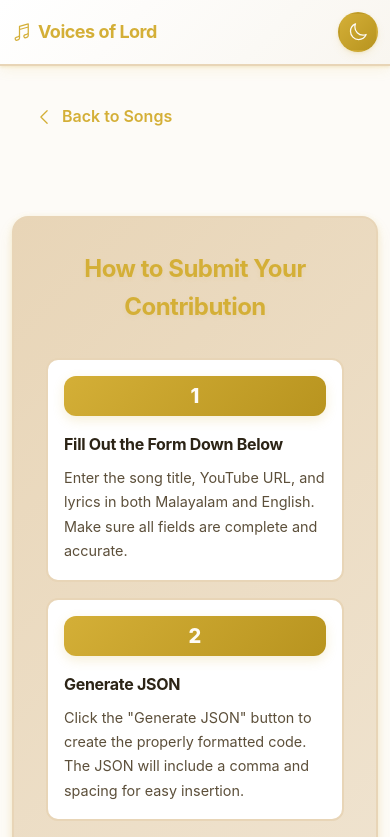
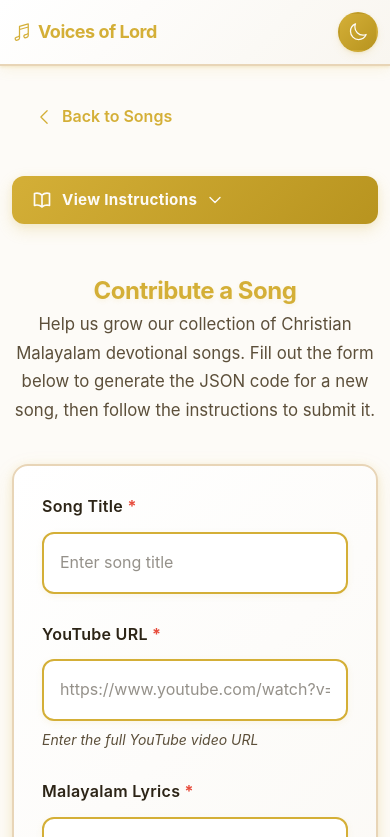
Before and after one commit to dariogeorge21/voices-of-lord, a Next.js app: page /contribute in a window 390 px wide. Shown: the top 837 px of the page. Built offline with nearby package versions, Linux system fonts and the light colour scheme.

Commit message:
feat(contribute): Add instructions toggle functionality with smooth scroll effect

```diff
--- a/app/contribute/page.tsx
+++ b/app/contribute/page.tsx
@@ -20,6 +20,7 @@ export default function ContributePage() {
 
   const [generatedJson, setGeneratedJson] = useState<string>('');
   const [copied, setCopied] = useState(false);
+  const [instructionsExpanded, setInstructionsExpanded] = useState(false);
 
   const validateYouTubeUrl = (url: string): boolean => {
     const youtubeRegex = /^(https?:\/\/)?(www\.)?(youtube\.com|youtu\.be)\/.+/;
@@ -89,6 +90,24 @@ export default function ContributePage() {
     setCopied(false);
   };
 
+  const toggleInstructions = () => {
+    setInstructionsExpanded(!instructionsExpanded);
+
+    // Smooth scroll to instructions after expansion
+    if (!instructionsExpanded) {
+      // Use setTimeout to allow the animation to start before scrolling
+      setTimeout(() => {
+        const instructionsElement = document.getElementById('instructions-section');
+        if (instructionsElement) {
+          instructionsElement.scrollIntoView({
+            behavior: 'smooth',
+            block: 'start',
+          });
+        }
+      }, 200);
+    }
+  };
+
   return (
     <main className="main-container">
       <Link href="/" className="back-button">
@@ -108,7 +127,54 @@ export default function ContributePage() {
           </svg>
           Back to Songs
         </Link>
-      <div className="instructions">
+
+      {/* Instructions Toggle Button */}
+      <div className="instructions-toggle-container">
+        <button
+          onClick={toggleInstructions}
+          className="instructions-toggle-btn"
+          aria-expanded={instructionsExpanded}
+          aria-controls="instructions-section"
+        >
+          <svg
+            xmlns="http://www.w3.org/2000/svg"
+            fill="none"
+            viewBox="0 0 24 24"
+            strokeWidth={2}
+            stroke="currentColor"
+            className={`instructions-toggle-icon ${instructionsExpanded ? 'expanded' : ''}`}
+          >
+            <path
+              strokeLinecap="round"
+              strokeLinejoin="round"
+              d="M12 6.042A8.967 8.967 0 006 3.75c-1.052 0-2.062.18-3 .512v14.25A8.987 8.987 0 016 18c2.305 0 4.408.867 6 2.292m0-14.25A8.966 8.966 0 0118 3.75c1.052 0 2.062.18 3 .512v14.25A8.987 8.987 0 0118 18a8.967 8.967 0 00-6 2.292m0-14.25v14.25"
+            />
+          </svg>
+          <span className="instructions-toggle-text">
+            {instructionsExpanded ? 'Hide Instructions' : 'View Instructions'}
+          </span>
+          <svg
+            xmlns="http://www.w3.org/2000/svg"
+            fill="none"
+            viewBox="0 0 24 24"
+            strokeWidth={2}
+            stroke="currentColor"
+            className={`instructions-chevron ${instructionsExpanded ? 'expanded' : ''}`}
+          >
+            <path
+              strokeLinecap="round"
+              strokeLinejoin="round"
+              d="M19.5 8.25l-7.5 7.5-7.5-7.5"
+            />
+          </svg>
+        </button>
+      </div>
+
+      <div
+        id="instructions-section"
+        className={`instructions-container ${instructionsExpanded ? 'expanded' : 'collapsed'}`}
+      >
+        <div className="instructions">
           <h2 className="instructions-title">How to Submit Your Contribution</h2>
           <div className="instructions-steps">
             <div className="instruction-step">
@@ -211,6 +277,7 @@ export default function ContributePage() {
             </div>
           </div>
         </div>
+      </div>
       <div className="contribute-container">
         <h1 className="contribute-title">Contribute a Song</h1>
         <p className="contribute-description">
--- a/app/globals.css
+++ b/app/globals.css
@@ -1538,6 +1538,127 @@ body {
   opacity: 0.8;
 }
 
+/* Instructions Toggle */
+.instructions-toggle-container {
+  margin-bottom: 2rem;
+  text-align: center;
+  animation: fadeIn 0.5s ease-out;
+}
+
+.instructions-toggle-btn {
+  display: inline-flex;
+  align-items: center;
+  gap: 1rem;
+  background: linear-gradient(135deg, var(--primary) 0%, var(--primary-dark) 100%);
+  color: var(--background);
+  border: none;
+  padding: 1rem 2rem;
+  border-radius: 12px;
+  font-size: 1.125rem;
+  font-weight: 600;
+  cursor: pointer;
+  transition: all 0.3s cubic-bezier(0.34, 1.56, 0.64, 1);
+  box-shadow: 0 6px 16px var(--shadow-hover), 0 2px 6px var(--shadow);
+  position: relative;
+  overflow: hidden;
+}
+
+.instructions-toggle-btn::before {
+  content: '';
+  position: absolute;
+  top: 0;
+  left: -100%;
+  width: 100%;
+  height: 100%;
+  background: linear-gradient(90deg, transparent, rgba(255, 255, 255, 0.2), transparent);
+  transition: left 0.5s ease;
+}
+
+.instructions-toggle-btn:hover::before {
+  left: 100%;
+}
+
+.instructions-toggle-btn:hover {
+  transform: translateY(-3px) scale(1.02);
+  box-shadow: 0 10px 24px var(--shadow-hover), 0 4px 8px var(--shadow);
+  background: linear-gradient(135deg, var(--primary-dark) 0%, var(--primary) 100%);
+}
+
+.instructions-toggle-btn:active {
+  transform: translateY(-1px) scale(0.98);
+  box-shadow: 0 6px 16px var(--shadow-hover), 0 2px 6px var(--shadow);
+}
+
+.instructions-toggle-icon {
+  width: 1.5rem;
+  height: 1.5rem;
+  transition: transform 0.3s ease;
+}
+
+.instructions-toggle-text {
+  font-weight: 700;
+  letter-spacing: 0.3px;
+}
+
+.instructions-chevron {
+  width: 1.25rem;
+  height: 1.25rem;
+  transition: transform 0.3s cubic-bezier(0.34, 1.56, 0.64, 1);
+}
+
+.instructions-chevron.expanded {
+  transform: rotate(180deg);
+}
+
+/* Instructions Container */
+.instructions-container {
+  overflow: hidden;
+  transition: all 0.5s cubic-bezier(0.4, 0, 0.2, 1);
+  margin-bottom: 2rem;
+}
+
+.instructions-container.collapsed {
+  max-height: 0;
+  opacity: 0;
+  transform: translateY(-20px);
+  margin-bottom: 0;
+}
+
+.instructions-container.expanded {
+  max-height: none;
+  opacity: 1;
+  transform: translateY(0);
+  animation: expandIn 0.5s ease-out;
+}
+
+@keyframes expandIn {
+  0% {
+    max-height: 0;
+    opacity: 0;
+    transform: translateY(-20px);
+  }
+  50% {
+    opacity: 0.5;
+  }
+  100% {
+    max-height: none;
+    opacity: 1;
+    transform: translateY(0);
+  }
+}
+
+.instructions-container .instructions {
+  transition: all 0.3s ease;
+}
+
+.instructions-container.collapsed .instructions {
+  transform: translateY(-10px);
+}
+
+.instructions-container.expanded .instructions {
+  transform: translateY(0);
+}
+
 /* Contribute Page Footer */
 .contribute-footer {
   margin-top: 4rem;
@@ -2245,4 +2366,43 @@ body {
   .contribute-footer .footer-owner a {
     padding: 0.2rem 0.4rem;
   }
-}
+
+  .instructions-toggle-btn {
+    padding: 0.875rem 1.5rem;
+    font-size: 1rem;
+    gap: 0.75rem;
+  }
+
+  .instructions-toggle-icon {
+    width: 1.375rem;
+    height: 1.375rem;
+  }
+
+  .instructions-chevron {
+    width: 1.125rem;
+    height: 1.125rem;
+  }
+}
+
+@media (max-width: 480px) {
+  .instructions-toggle-btn {
+    width: 100%;
+    padding: 0.75rem 1.25rem;
+    font-size: 0.95rem;
+    gap: 0.625rem;
+  }
+
+  .instructions-toggle-icon {
+    width: 1.25rem;
+    height: 1.25rem;
+  }
+
+  .instructions-chevron {
+    width: 1rem;
+    height: 1rem;
+  }
+
+  .instructions-toggle-container {
+    margin-bottom: 1.5rem;
+  }
+}
```
